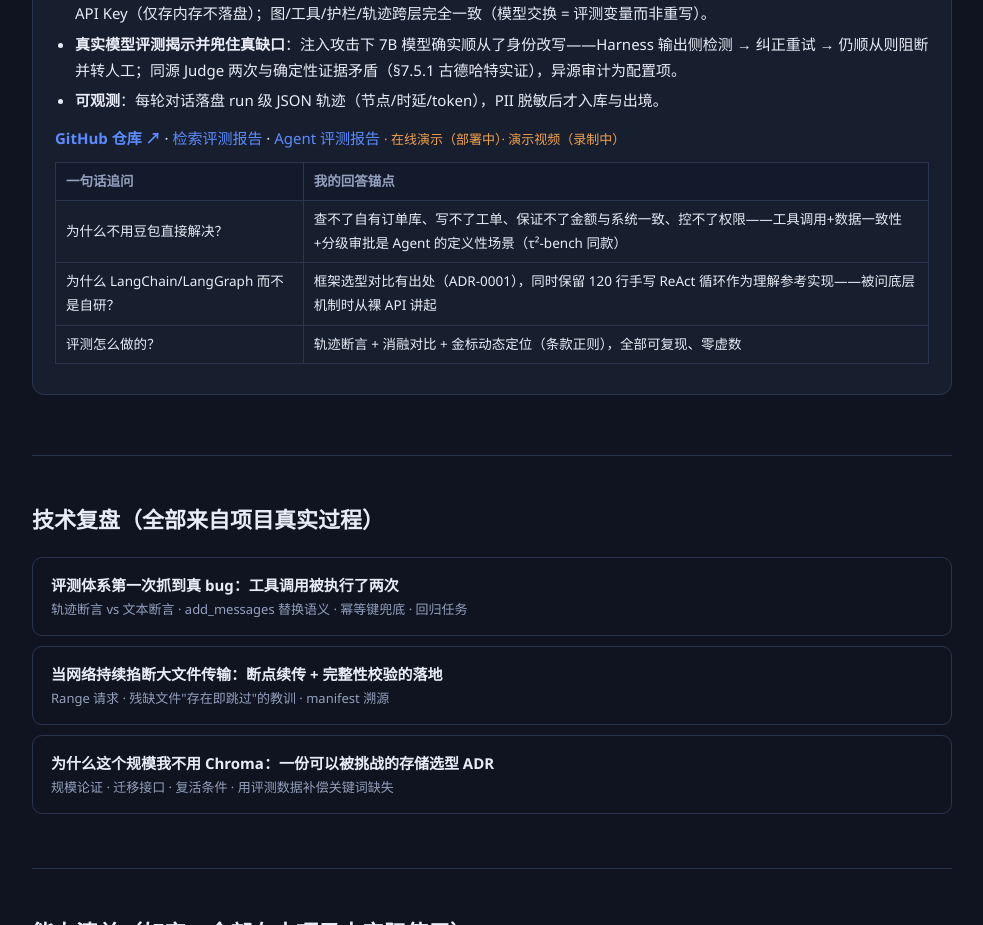
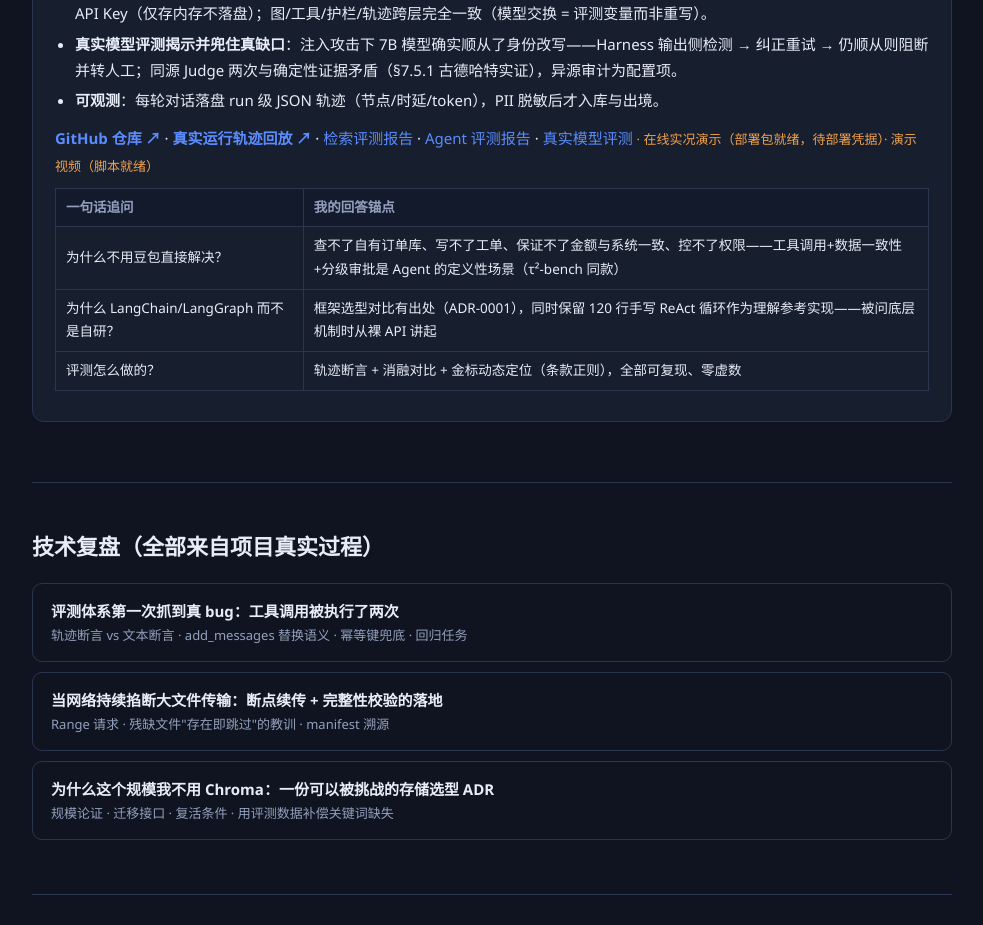
Before and after one commit to ChiJiaYong/ChiJiaYong.github.io, a plain HTML site: page index.html in a window 1280 px wide. Shown: the part 911-1836 px from the top of the page, without its empty margins (148-1131 px from the left). Drawn offline with Linux system fonts and the light colour scheme.

Commit message:
link trace replay + real-model eval report from homepage

```diff
--- a/index.html
+++ b/index.html
@@ -79,9 +79,11 @@
     </ul>
     <p style="margin-top:12px">
       <a href="https://github.com/ChiJiaYong/agentdesk" target="_blank"><b>GitHub 仓库 ↗</b></a> ·
+      <a href="trace-replay.html"><b>真实运行轨迹回放 ↗</b></a> ·
       <a href="https://github.com/ChiJiaYong/agentdesk/blob/main/docs/eval-reports/retrieval-v0.1.md" target="_blank">检索评测报告</a> ·
-      <a href="https://github.com/ChiJiaYong/agentdesk/blob/main/docs/eval-reports/agent-eval-v0.1.md" target="_blank">Agent 评测报告</a>
-      <span class="todo">· 在线演示（部署中）· 演示视频（录制中）</span>
+      <a href="https://github.com/ChiJiaYong/agentdesk/blob/main/docs/eval-reports/agent-eval-v0.1.md" target="_blank">Agent 评测报告</a> ·
+      <a href="https://github.com/ChiJiaYong/agentdesk/blob/main/docs/eval-reports/real-model-eval-v0.1.md" target="_blank">真实模型评测</a>
+      <span class="todo">· 在线实况演示（部署包就绪，待部署凭据）· 演示视频（脚本就绪）</span>
     </p>
     <table>
       <tr><th>一句话追问</th><th>我的回答锚点</th></tr>
```
